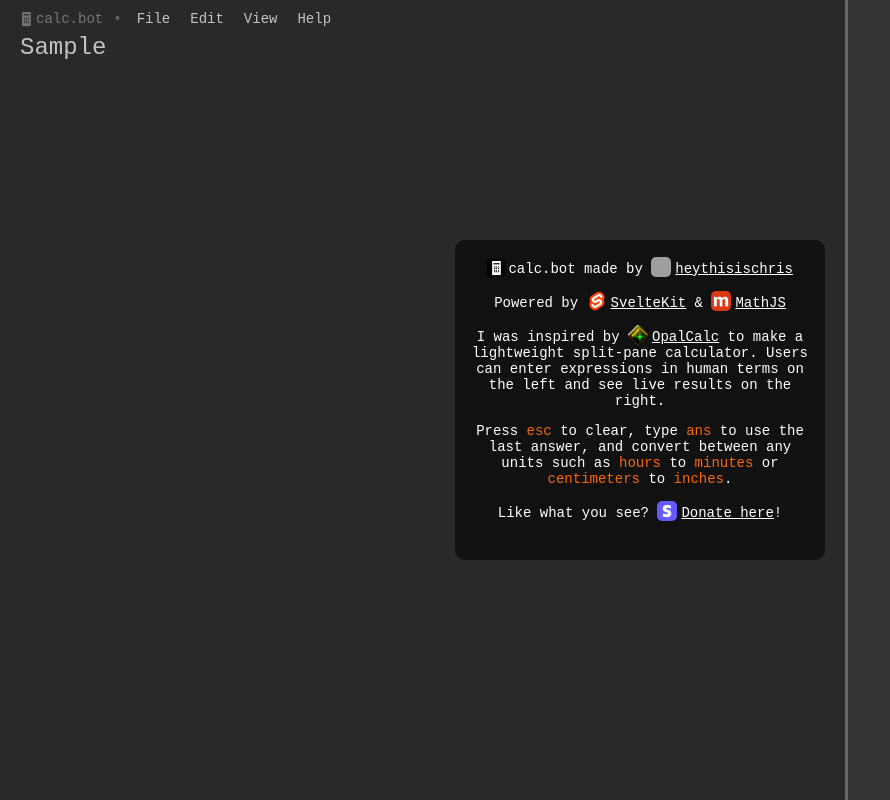
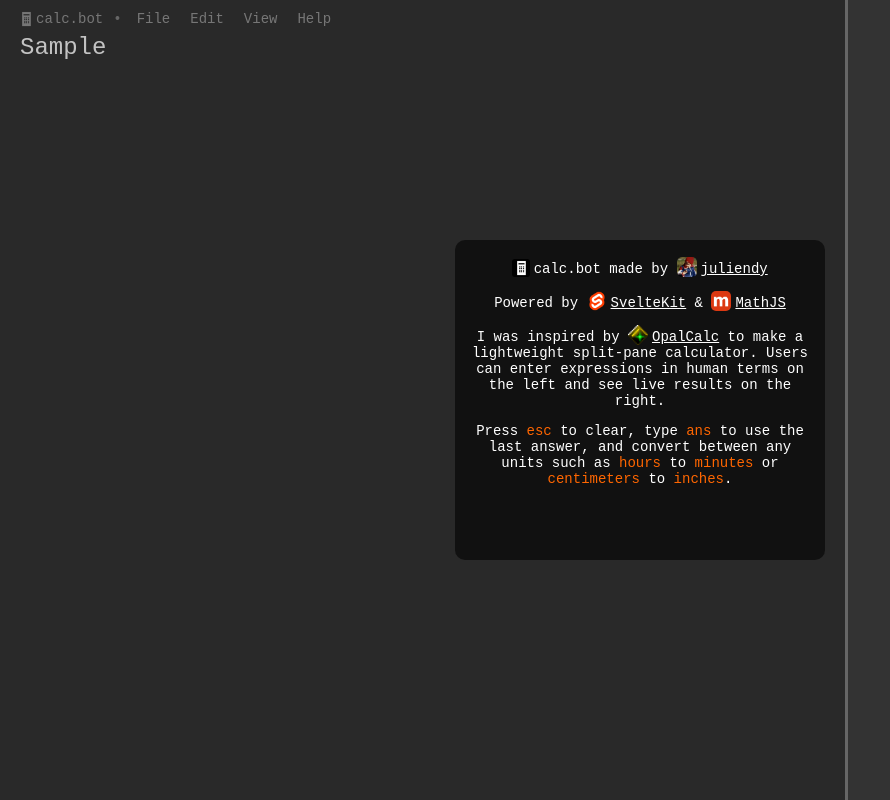
Before and after one commit to juliendy/calcbot, a SvelteKit app: page / in a window 1280 px wide. Both pictures are taken after typing "Sample" into the empty fields and a click on the button "calc.bot". Shown: the whole page, without its empty margins (0-890 px from the left). Built offline with nearby package versions, Linux system fonts and the light colour scheme; grey boxes are pictures that could not be loaded.

Commit message:
chore: added eur/% formatting, allowing vars to be set on right of expression

```diff
--- a/src/routes/+page.svelte
+++ b/src/routes/+page.svelte
@@ -10,16 +10,42 @@
 	let modal = '';
 	let menu = '';
 
+	const currencyFormatter = new Intl.NumberFormat('de-DE', {
+		style: 'currency',
+		currency: 'EUR',
+		minimumFractionDigits: 2,
+		maximumFractionDigits: 2
+	});
+	const percentageFormatter = new Intl.NumberFormat('de-DE', {
+		style: 'percent',
+		minimumFractionDigits: 2,
+		maximumFractionDigits: 2
+	});
+
 	const onInput = (e) => {
 		const math = parser();
 		let lastAnswer = '';
 		output = '';
-		const alphabet = 'abcdefghijklmnopqrstuvwxyz';
-		let alphabetIndex = 0;
+		let formatDictionary = {};
 		for (let row of input.split('\n')) {
-			try {
-				if (['*', '/', '+', '-', '(', '^', '!'].includes(row[0])) {
+			if (['*', '/', '+', '-'].includes(row[0])) {
 				row = 'ans' + row;
+			}
+			let formatAs = '';
+			if (
+				row.includes('$') ||
+				Object.entries(formatDictionary).filter(
+					([key, value]) => value === 'currency' && ` ${row} `.includes(key)
+				).length
+			) {
+				formatAs = 'currency';
+			} else if (
+				row.includes('%') ||
+				Object.entries(formatDictionary).filter(
+					([key, value]) => value === 'percent' && ` ${row} `.includes(key)
+				).length
+			) {
+				formatAs = 'percent';
 			}
 			row = row
 				.replace(/ans/g, lastAnswer)
@@ -27,21 +53,35 @@
 				.replace(/ and | plus /g, '+')
 				.replace(/ minus | without /g, '-')
 				.replace(/\$|,/g, '');
-				const result = math.evaluate(row);
-				if (result !== undefined) {
-					let key = alphabet[alphabetIndex];
+			let key;
 			if (row.includes('=')) {
-						key = row.split('=')[0];
-					} else {
-						math.set(key, result);
-						alphabetIndex += 1;
+				const splitRow = row.split('=');
+				try {
+					math.evaluate(row);
+					key = splitRow[0];
+				} catch (err) {
+					key = splitRow[1];
+					row = `${splitRow[1]} = ${splitRow[0]}`;
 				}
-					output += `<div class="outputRow"><span class="outputTag">${key}</span>${result}</div>`;
+				// @ts-ignore
+				formatDictionary[key] = formatAs;
+			}
+			let result;
+			try {
+				result = math.evaluate(row);
+			} catch (err) {}
+			if (result !== undefined && !`${result}`.includes('return fn')) {
+				output += `<div class="outputRow">${key ? `<span class="outputTag">${key}</span>` : ''}${
+					formatAs === 'currency'
+						? currencyFormatter.format(result)
+						: formatAs === 'percent'
+						? percentageFormatter.format(result)
+						: result
+				}</div>`;
 				lastAnswer = `${result}`;
 			} else {
 				output += `<div style="height:35px"> </div>`;
 			}
-			} catch (err) {}
 			output += '\n';
 		}
 		output = output.slice(0, -1);
@@ -96,7 +136,7 @@
 			>
 				<button
 					class="menuButton"
-					on:click={() => {
+					on:click={async() => {
 						menu = '';
 						input = '';
 						output = '';
@@ -119,7 +159,6 @@
 					class="menuButton"
 					on:click={() => {
 						menu = '';
-						modal = 'save';
 					}}>Save as</button
 				>
 				<button
@@ -264,13 +303,13 @@
 		>
 			{#if modal === 'about'}
 				<p>
-					<img id="modalLogo" alt="logo" src="/favicon.png" /> calc.bot made by
-					<a target="_blank" rel="noreferrer" href="https://htic.io"
+					<img id="modalLogo" alt="logo" src="./favicon.png" /> calc.bot made by
+					<a target="_blank" rel="noreferrer" href="https://juliendy.dev"
 						><img
-							alt="heythisischris"
+							alt="juliendy"
 							class="thumbnail"
-							src="./heythisischris.png"
-						/>heythisischris</a
+							src="./image.webp"
+						/>juliendy</a
 					>
 				</p>
 				<p>
@@ -297,20 +336,6 @@
 					<span>centimeters</span>
 					to <span>inches</span>.
 				</p>
-				<p>
-					Like what you see? <a
-						target="_blank"
-						rel="noreferrer"
-						href="https://donate.stripe.com/4gw7tI7gIc380jC7ss"
-						><img alt="Stripe" class="thumbnail" src="./stripe.png" />Donate here</a
-					>!
-				</p>
-			{/if}
-			{#if modal === 'open'}
-				Open
-			{/if}
-			{#if modal === 'save'}
-				Save
 			{/if}
 		</div>
 	</div>
@@ -321,12 +346,10 @@
 		color: #666;
 	}
 	.menuContainer {
-		min-width: 75px;
-		padding: 10px;
-		background-color: #222;
+		min-width: 90px;
+		background-color: #111;
 		display: flex;
 		flex-direction: column;
-		gap: 10px;
 	}
 	.toolbarContainer {
 		display: flex;
@@ -335,14 +358,19 @@
 	.toolbarButton,
 	.menuButton {
 		all: unset;
-		padding: 0px 5px;
+		margin: 5px;
+		opacity: 0.5;
+		transition: opacity 0.01s;
 	}
 	.toolbarButton {
-		margin-bottom: 2px;
+		margin-top: 0px;
+	}
+	.menuButton {
+		margin: 5px 10px;
 	}
 	.toolbarButton:hover,
 	.menuButton:hover {
-		text-decoration-line: underline;
+		opacity: 1;
 	}
 	.menuContainer {
 		display: flex;
```
Lines whose indentation alone changed are shown as unchanged.
